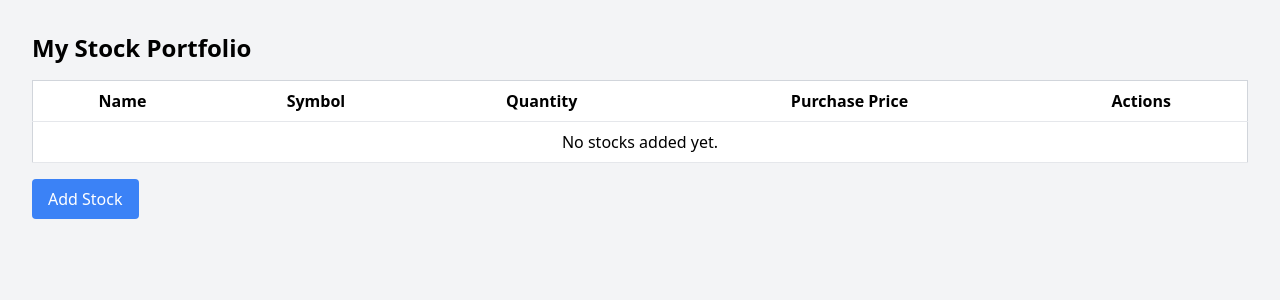
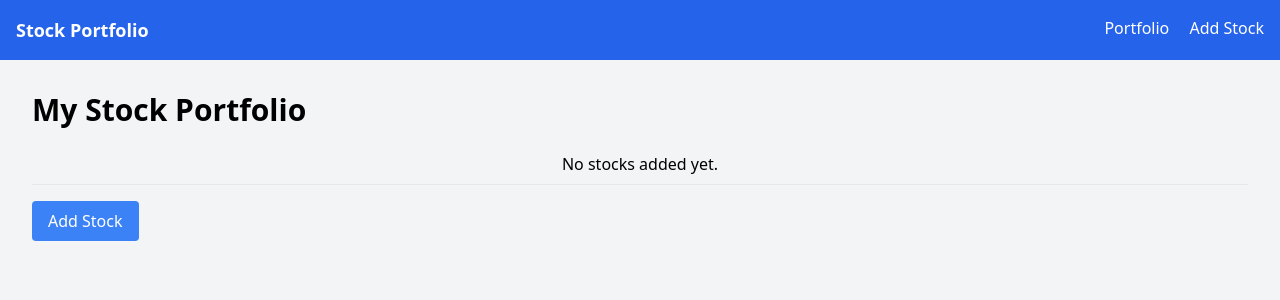
Before and after one commit to mubashirsalim88/Stock-Portfolio-Tracker, a Django app: page / in a window 1280 px wide. Shown: the top 300 px of the page. Run offline with Django 5.2, Linux system fonts and the light colour scheme; a user stored in the database is signed in; data comes from the database, SQL or seed files in the repository; both versions use the stored data as it was after the commit.

Commit message:
good visuals

```diff
--- a/stock_tracker/portfolio/templates/base.html
+++ b/stock_tracker/portfolio/templates/base.html
@@ -3,10 +3,19 @@
 <head>
     <meta charset="UTF-8">
     <meta name="viewport" content="width=device-width, initial-scale=1.0">
-    <title>{% block title %}My App{% endblock %}</title>
+    <title>{% block title %}My Stock Portfolio{% endblock %}</title>
     <link href="https://cdn.jsdelivr.net/npm/tailwindcss@2.2.19/dist/tailwind.min.css" rel="stylesheet">
 </head>
 <body class="bg-gray-100">
+    <nav class="bg-blue-600 p-4 text-white">
+        <div class="container mx-auto flex justify-between">
+            <div class="font-bold text-lg">Stock Portfolio</div>
+            <div>
+                <a href="{% url 'portfolio_view' %}" class="mr-4">Portfolio</a>
+                <a href="{% url 'add_stock' %}">Add Stock</a>
+            </div>
+        </div>
+    </nav>
     <div class="container mx-auto p-4">
         {% block content %}
         <!-- Page content goes here -->
--- a/stock_tracker/portfolio/templates/portfolio/portfolio.html
+++ b/stock_tracker/portfolio/templates/portfolio/portfolio.html
@@ -1,36 +1,24 @@
 {% extends 'base.html' %}
 {% block content %}
 <div class="container mx-auto p-4">
-    <h1 class="text-2xl font-bold mb-4">My Stock Portfolio</h1>
-    <table class="min-w-full bg-white border border-gray-300">
-        <thead>
-            <tr>
-                <th class="border-b p-2">Name</th>
-                <th class="border-b p-2">Symbol</th>
-                <th class="border-b p-2">Quantity</th>
-                <th class="border-b p-2">Purchase Price</th>
-                <th class="border-b p-2">Actions</th>
-            </tr>
-        </thead>
-        <tbody>
-            {% for stock in stocks %}
-            <tr>
-                <td class="border-b p-2">{{ stock.name }}</td>
-                <td class="border-b p-2">{{ stock.symbol }}</td>
-                <td class="border-b p-2">{{ stock.quantity }}</td>
-                <td class="border-b p-2">{{ stock.purchase_price }}</td>
-                <td class="border-b p-2">
-                    <a href="{% url 'update_stock' stock.id %}" class="text-blue-500">Edit</a> |
-                    <a href="{% url 'delete_stock' stock.id %}" class="text-red-500">Delete</a>
-                </td>
-            </tr>
-            {% empty %}
-            <tr>
-                <td colspan="5" class="border-b p-2 text-center">No stocks added yet.</td>
-            </tr>
-            {% endfor %}
-        </tbody>
-    </table>
+    <h1 class="text-3xl font-bold mb-4">My Stock Portfolio</h1>
+    <div class="grid grid-cols-1 md:grid-cols-2 lg:grid-cols-3 gap-4">
+        {% for stock in stocks %}
+        <div class="bg-white border border-gray-300 rounded-lg shadow-md p-4">
+            <h2 class="text-xl font-semibold">{{ stock.name }} ({{ stock.symbol }})</h2>
+            <p class="text-gray-700">Quantity: {{ stock.quantity }}</p>
+            <p class="text-gray-700">Purchase Price: ${{ stock.purchase_price }}</p>
+            <div class="mt-4">
+                <a href="{% url 'update_stock' stock.id %}" class="text-blue-500">Edit</a> |
+                <a href="{% url 'delete_stock' stock.id %}" class="text-red-500">Delete</a>
+            </div>
+        </div>
+        {% empty %}
+        <div class="col-span-1 md:col-span-2 lg:col-span-3 border-b p-2 text-center">
+            No stocks added yet.
+        </div>
+        {% endfor %}
+    </div>
     <a href="{% url 'add_stock' %}" class="mt-4 inline-block bg-blue-500 text-white py-2 px-4 rounded">Add Stock</a>
 </div>
 {% endblock %}
--- a/stock_tracker/portfolio/views.py
+++ b/stock_tracker/portfolio/views.py
@@ -22,6 +22,7 @@ def portfolio_view(request):
 
     return render(request, 'portfolio/portfolio.html', {'stocks': stocks, 'form': form})
 
+
 @login_required
 def delete_stock(request, stock_id):
     stock = get_object_or_404(Stock, id=stock_id, user=request.user)
@@ -37,11 +38,13 @@ def update_stock(request, stock_id):
         form = StockForm(request.POST, instance=stock)
         if form.is_valid():
             form.save()
+            messages.success(request, 'Stock updated successfully!')
             return redirect('portfolio_view')
     else:
         form = StockForm(instance=stock)
 
     return render(request, 'portfolio/update_stock.html', {'form': form})
+
 
 
 @login_required
@@ -51,15 +54,18 @@ def portfolio_view(request):
 
 
 
+from django.contrib import messages
+
 @login_required
 def add_stock(request):
     if request.method == 'POST':
         form = StockForm(request.POST)
         if form.is_valid():
             stock = form.save(commit=False)
-            stock.user = request.user  # Associate stock with logged-in user
+            stock.user = request.user
             stock.save()
-            return redirect('portfolio_view')  # Redirect to portfolio after adding
+            messages.success(request, 'Stock added successfully!')
+            return redirect('portfolio_view')
     else:
         form = StockForm()
     return render(request, 'portfolio/add_stock.html', {'form': form})
```
Also changed, not shown: stock_tracker/portfolio/forms.py (+7 -0 lines), stock_tracker/portfolio/templates/portfolio/add_stock.html (+8 -7 lines), stock_tracker/portfolio/templates/portfolio/update_stock.html (+8 -6 lines), stock_tracker/stock_tracker/settings.py (+11 -0 lines), stock_tracker/db.sqlite3.
